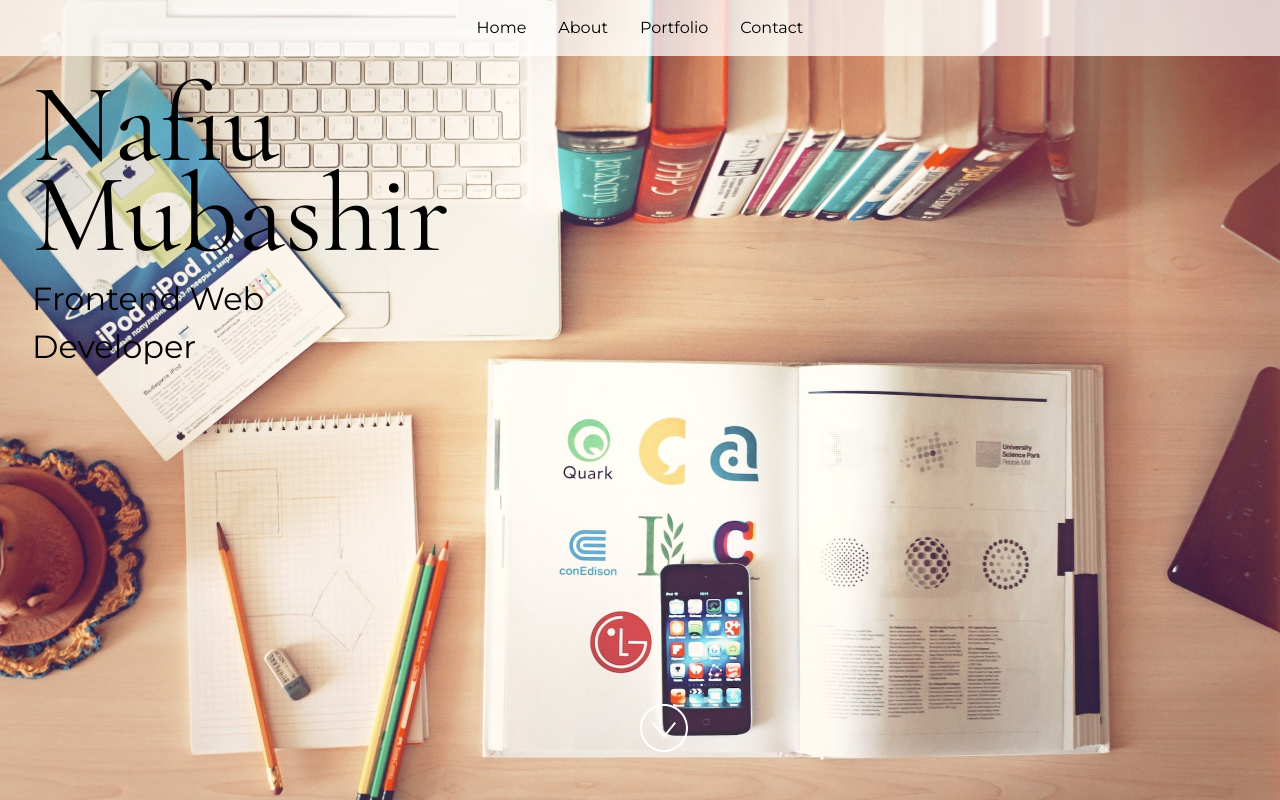
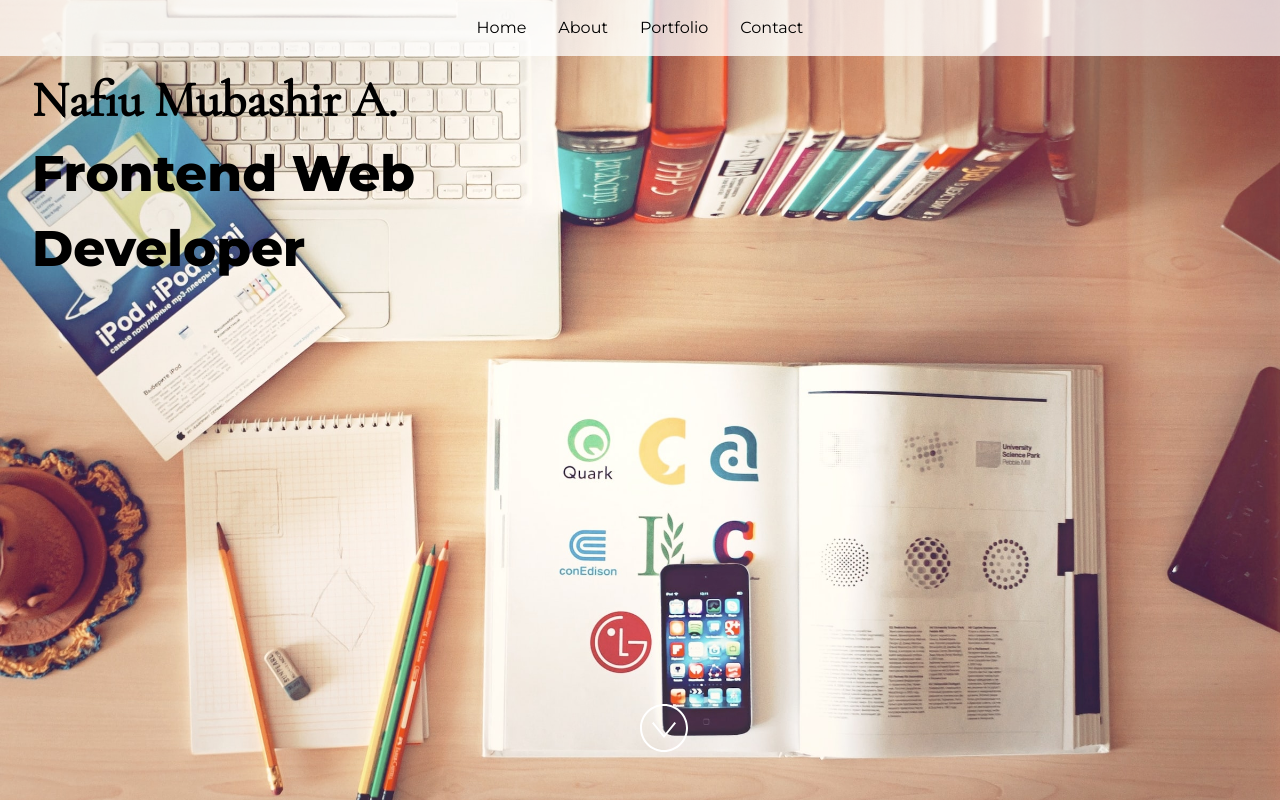
Before and after one commit to Nafiu-Mubashir/MLSA_Portfolio, a React (Vite) app: page / in a window 1280 px wide. Built offline with nearby package versions, Linux system fonts and the light colour scheme.

Commit message:
Making correctios

```diff
--- a/package.json
+++ b/package.json
@@ -7,7 +7,7 @@
   "scripts": {
     "start": "parcel",
     "build": "parcel build",
-    "build-gh": "parcel build --public-url 'https://{github-username}.github.io/{repo-name}'",
+    "build-gh": "parcel build --public-url 'https://Nafiu-Mubashir.github.io/myPortfolio'",
     "predeploy": "npm run build-gh",
     "deploy": "gh-pages -d dist"
   },
--- a/src/App.jsx
+++ b/src/App.jsx
@@ -24,7 +24,7 @@ import "./styles.css";
  * If you don't have one of the social sites listed, leave it as an empty string.
  */
 const siteProps = {
-  name: "Nafiu Mubashir",
+  name: "Nafiu Mubashir A.",
   title: "Frontend Web Developer",
   email: "mubashirnafiu@gmail.com",
   gitHub: "https://github.com/Nafiu-Mubashir",
@@ -42,10 +42,7 @@ const App = () => {
   return (
     <div id="main">
       <Header />
-      <Home
-        name={siteProps.name}
-        title={siteProps.title}
-      />
+      <Home name={siteProps.name} title={siteProps.title} />
       <About />
       <Portfolio />
       <Footer {...siteProps} primaryColor={primaryColor} secondaryColor={secondaryColor} />
--- a/src/Components/About.jsx
+++ b/src/Components/About.jsx
@@ -55,13 +55,13 @@ const About = () => {
         style={{
           backgroundColor: "white",
           width: "60%",
-          padding: "4rem",
+          padding: "3rem",
           margin: "3rem auto",
           textAlign: "center",
         }}
       >
         <h2>About Myself</h2>
-        <p className="large">{description}</p>
+        <p className="larg">{description}</p>
         <hr />
         <ul
           style={{
--- a/src/Components/Home.jsx
+++ b/src/Components/Home.jsx
@@ -28,9 +28,13 @@ const Home = ({ name, title }) => {
   return (
     <section id="home" className="min-height">
       <img className="background" src={image} alt="" />
-      <div style={{ position: "absolute", top: "5rem", left: "2rem", width: "17rem" }}>
-        <h1>{name}</h1>
-        <h2>{title}</h2>
+      <div style={{ position: "absolute", top: "5rem", left: "2rem", width: "30rem", }}>
+        <h1 style={{
+          fontSize: "50px", fontWeight: "bold"
+        }}>{name}</h1>
+        <h2 style={{
+          fontSize: "50px", fontWeight: "bold"
+        }}>{title}</h2>
       </div>
       <div
         style={{
@@ -40,7 +44,7 @@ const Home = ({ name, title }) => {
           animation: "1s ease-out 0s 1 bounce",
         }}
       >
-        <img src={arrowSvg} style={{ height: "3rem", width: "3rem" }} alt={imageAltText} />
+        <img src={arrowSvg} style={{ height: "3rem", width: "3rem", }} alt={imageAltText} />
       </div>
     </section>
   );
```
